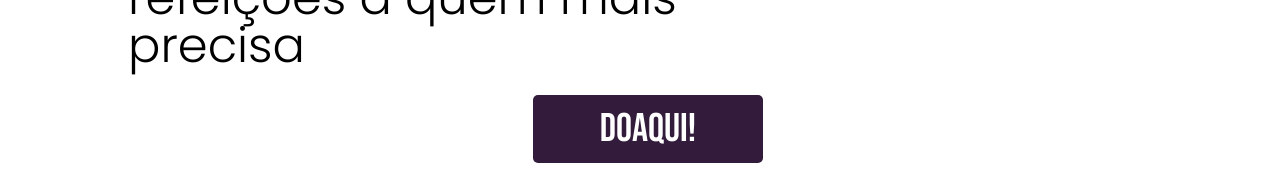
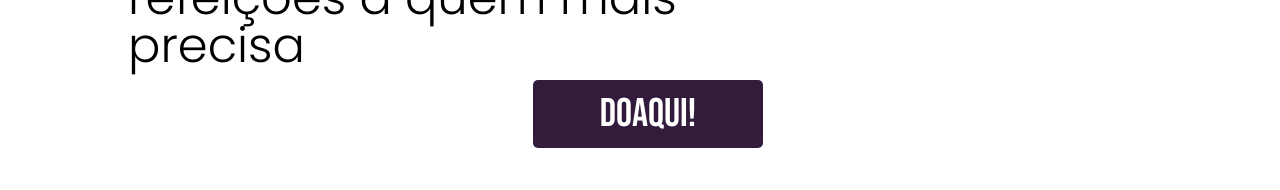
Before and after one commit to echiappone/IntegrationProjectFront-end, a React (Create React App) app in the folder doaqui/: page / in a window 1280 px wide. Shown: the part 762-952 px from the top of the page. Built offline with nearby package versions, Linux system fonts and the light colour scheme; a web font is replaced by a local one.

Commit message:
@echiappone [Task: CORRIGE botao, padding, imagem principal] {12/06/2022 22:06}

```diff
--- a/doaqui/src/components/statics/banner/Banner.css
+++ b/doaqui/src/components/statics/banner/Banner.css
@@ -59,7 +59,8 @@
     justify-content: center;
     align-items: center;
     margin:0 auto;
-    padding-top: 25px;
+    padding-top: 10px;
+    padding-bottom: 40px;
 }
 
 #banner_btn a {
@@ -77,7 +78,7 @@
 }
 
 #banner_btn a:hover {
-    opacity: 0.5;
+    opacity: 0.8;
 }
 
 /*responsividade fonte*/
--- a/doaqui/src/pages/home/Home.tsx
+++ b/doaqui/src/pages/home/Home.tsx
@@ -10,7 +10,7 @@ import NavbarIndex from '../../components/statics/navbarIndex/NavbarIndex';
 function Home() {
     return (
         <>
-            <img id='background' src="https://i.imgur.com/vcW2lYW.png" alt="Back" />
+            <img id='background' src="https://i.imgur.com/uF7VOmS.png" alt="Back" />
             <NavbarIndex />
             <Banner />
             <Fazemos />
```
